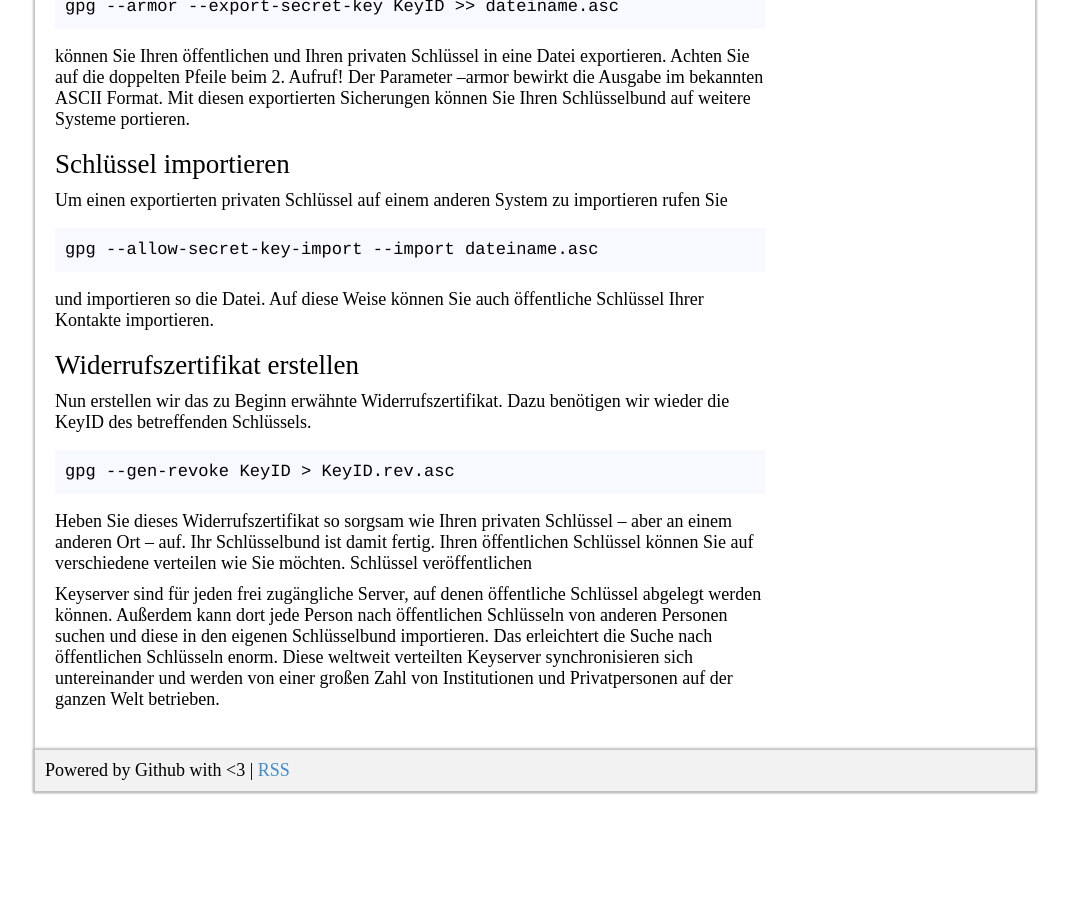
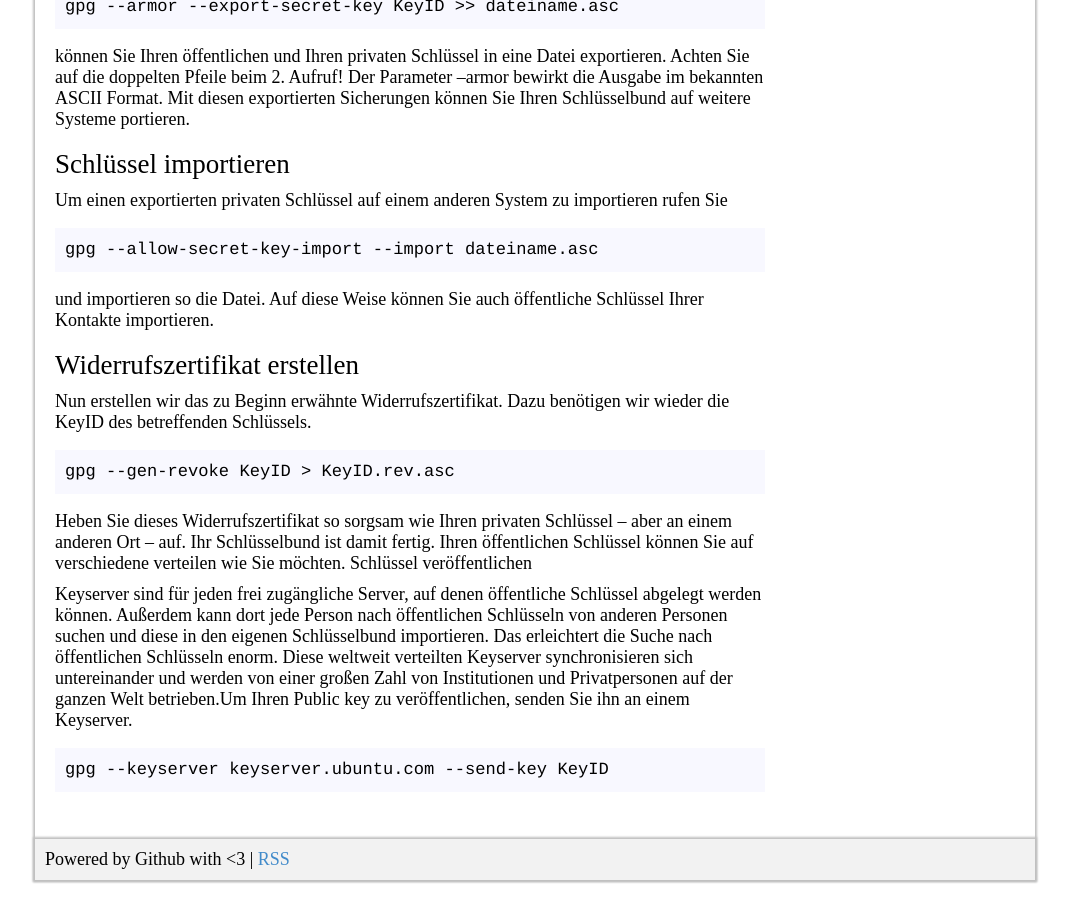
Before and after one commit to mbrain/zarat.github.io, a Jekyll site: the page built from _posts/2018-06-18-einen-gpg-schlusselbund-erstellen.markdown, in a window 1280 px wide and 900 px high, scrolled down 3172 px. Shown: the whole window, without its empty margins (105-1174 px from the left). Built offline with Jekyll 4.4.1, drawn with Linux system fonts in a browser that asks for light colours; before the commit the page ends 3983 px from its top, so only the background shows below that.

Commit message:
Update 2018-06-18-einen-gpg-schlusselbund-erstellen.markdown

```diff
--- a/_posts/2018-06-18-einen-gpg-schlusselbund-erstellen.markdown
+++ b/_posts/2018-06-18-einen-gpg-schlusselbund-erstellen.markdown
@@ -141,4 +141,8 @@ gpg --gen-revoke KeyID > KeyID.rev.asc
 Heben Sie dieses Widerrufszertifikat so sorgsam wie Ihren privaten Schlüssel – aber an einem anderen Ort – auf. Ihr Schlüsselbund ist damit fertig. Ihren öffentlichen Schlüssel können Sie auf verschiedene verteilen wie Sie möchten.
 Schlüssel veröffentlichen
 
-Keyserver sind für jeden frei zugängliche Server, auf denen öffentliche Schlüssel abgelegt werden können. Außerdem kann dort jede Person nach öffentlichen Schlüsseln von anderen Personen suchen und diese in den eigenen Schlüsselbund importieren. Das erleichtert die Suche nach öffentlichen Schlüsseln enorm. Diese weltweit verteilten Keyserver synchronisieren sich untereinander und werden von einer großen Zahl von Institutionen und Privatpersonen auf der ganzen Welt betrieben.
+Keyserver sind für jeden frei zugängliche Server, auf denen öffentliche Schlüssel abgelegt werden können. Außerdem kann dort jede Person nach öffentlichen Schlüsseln von anderen Personen suchen und diese in den eigenen Schlüsselbund importieren. Das erleichtert die Suche nach öffentlichen Schlüsseln enorm. Diese weltweit verteilten Keyserver synchronisieren sich untereinander und werden von einer großen Zahl von Institutionen und Privatpersonen auf der ganzen Welt betrieben.Um Ihren Public key zu veröffentlichen, senden Sie ihn an einem Keyserver.
+
+<pre>
+gpg --keyserver keyserver.ubuntu.com --send-key KeyID
+</pre>
```
